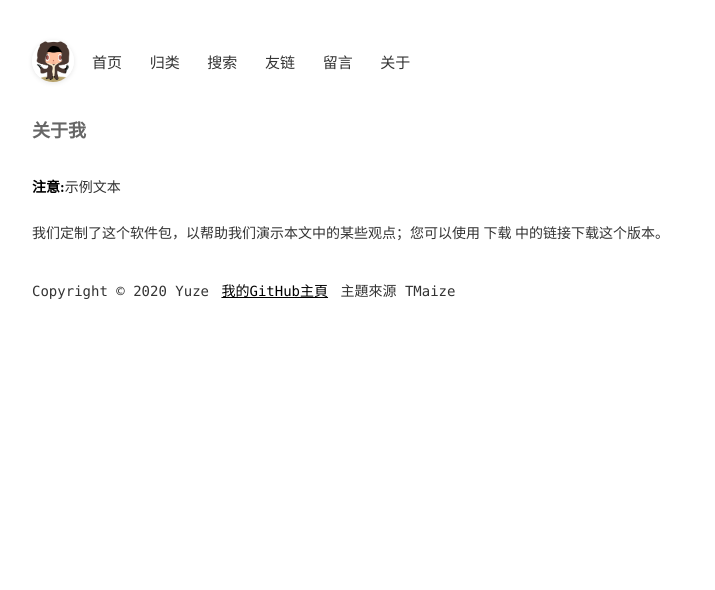
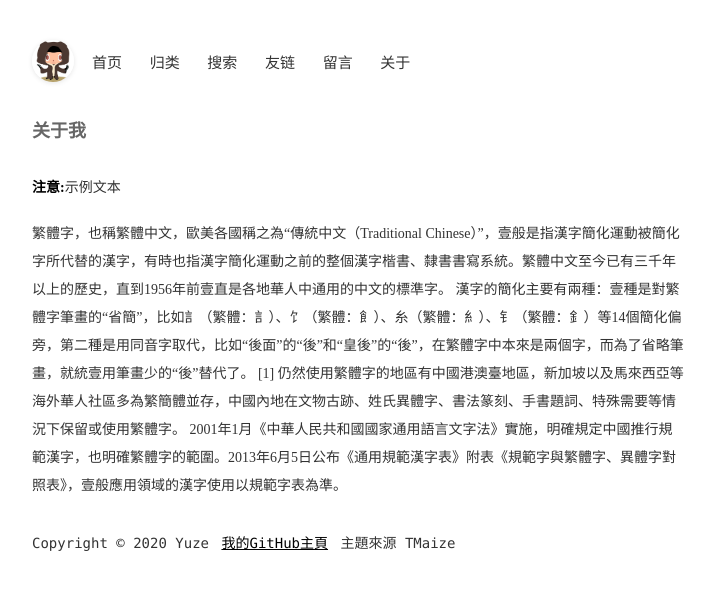
Before and after one commit to Rkgoange/Yuze, a Jekyll site: the page built from pages/about.html, in a window 1280 px wide. Shown: the top 590 px of the page, without its empty margins (282-997 px from the left). Built offline with Jekyll 4.4.1, drawn with Linux system fonts in a browser that asks for light colours; some web fonts are replaced; comment, search, counter and statistics services are not loaded.

Commit message:
Update about.html

```diff
--- a/pages/about.html
+++ b/pages/about.html
@@ -25,5 +25,8 @@ div
 <p><b>注意:</b>示例文本</p>
 
 <div>
-我们定制了这个软件包，以帮助我们演示本文中的某些观点；您可以使用 下载 中的链接下载这个版本。
+繁體字，也稱繁體中文，歐美各國稱之為“傳統中文（Traditional Chinese）”，壹般是指漢字簡化運動被簡化字所代替的漢字，有時也指漢字簡化運動之前的整個漢字楷書、隸書書寫系統。繁體中文至今已有三千年以上的歷史，直到1956年前壹直是各地華人中通用的中文的標準字。
+漢字的簡化主要有兩種：壹種是對繁體字筆畫的“省簡”，比如訁（繁體：訁）、饣（繁體：飠）、糸（繁體：糹）、钅（繁體：釒）等14個簡化偏旁，第二種是用同音字取代，比如“後面”的“後”和“皇後”的“後”，在繁體字中本來是兩個字，而為了省略筆畫，就統壹用筆畫少的“後”替代了。 [1]
+仍然使用繁體字的地區有中國港澳臺地區，新加坡以及馬來西亞等海外華人社區多為繁簡體並存，中國內地在文物古跡、姓氏異體字、書法篆刻、手書題詞、特殊需要等情況下保留或使用繁體字。
+2001年1月《中華人民共和國國家通用語言文字法》實施，明確規定中國推行規範漢字，也明確繁體字的範圍。2013年6月5日公布《通用規範漢字表》附表《規範字與繁體字、異體字對照表》，壹般應用領域的漢字使用以規範字表為準。
 </div>
```
